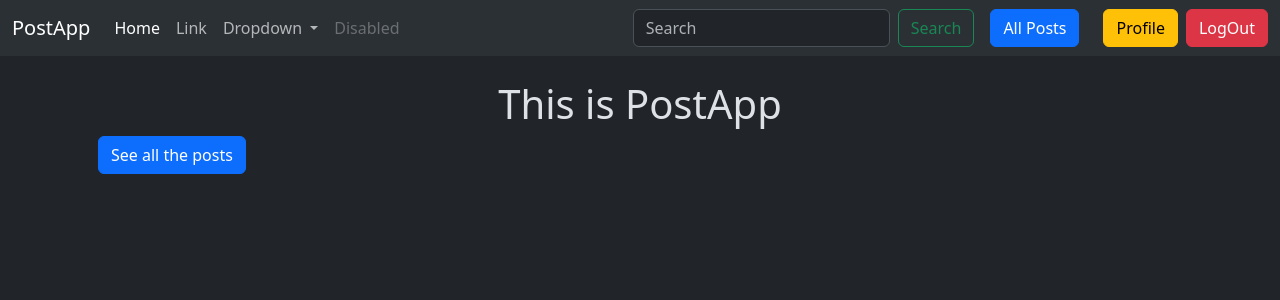
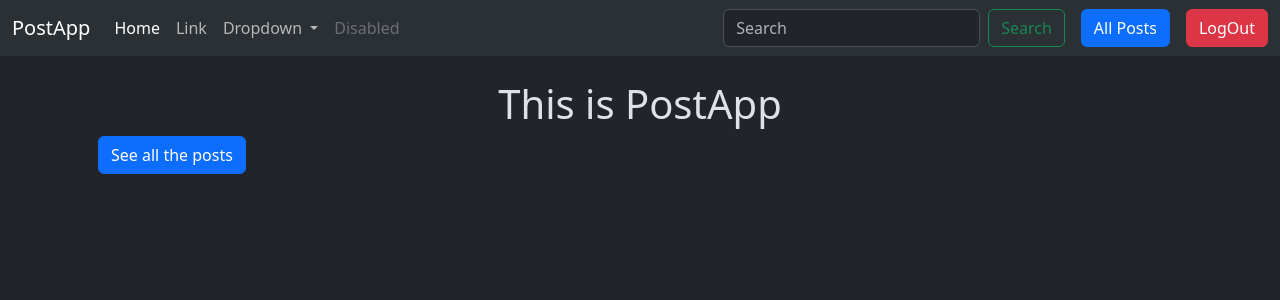
Before and after one commit to Asfii-115/Django-Practice-Site, a Django app: page / in a window 1280 px wide. Shown: the top 300 px of the page. Run offline with Django 4.2, Linux system fonts and the light colour scheme; a user stored in the database is signed in.

Commit message:
minor changes

```diff
--- a/postapp/post/templates/layout.html
+++ b/postapp/post/templates/layout.html
@@ -13,11 +13,19 @@
     />
     <title>{% block title %}PostApp{% endblock %}</title>
   </head>
-  <body >
+  <body>
     <nav class="navbar navbar-expand-lg bg-body-tertiary">
       <div class="container-fluid">
         <a class="navbar-brand" href="{% url 'post_list' %}">PostApp</a>
-        <button class="navbar-toggler" type="button" data-bs-toggle="collapse" data-bs-target="#navbarSupportedContent" aria-controls="navbarSupportedContent" aria-expanded="false" aria-label="Toggle navigation">
+        <button
+          class="navbar-toggler"
+          type="button"
+          data-bs-toggle="collapse"
+          data-bs-target="#navbarSupportedContent"
+          aria-controls="navbarSupportedContent"
+          aria-expanded="false"
+          aria-label="Toggle navigation"
+        >
           <span class="navbar-toggler-icon"></span>
         </button>
         <div class="collapse navbar-collapse" id="navbarSupportedContent">
@@ -29,14 +37,22 @@
               <a class="nav-link" href="#">Link</a>
             </li>
             <li class="nav-item dropdown">
-              <a class="nav-link dropdown-toggle" href="#" role="button" data-bs-toggle="dropdown" aria-expanded="false">
+              <a
+                class="nav-link dropdown-toggle"
+                href="#"
+                role="button"
+                data-bs-toggle="dropdown"
+                aria-expanded="false"
+              >
                 Dropdown
               </a>
               <ul class="dropdown-menu">
                 <li><a class="dropdown-item" href="#">Action</a></li>
                 <li><a class="dropdown-item" href="#">Another action</a></li>
-                <li><hr class="dropdown-divider"></li>
-                <li><a class="dropdown-item" href="#">Something else here</a></li>
+                <li><hr class="dropdown-divider" /></li>
+                <li>
+                  <a class="dropdown-item" href="#">Something else here</a>
+                </li>
               </ul>
             </li>
             <li class="nav-item">
@@ -44,21 +60,30 @@
             </li>
           </ul>
           <form class="d-flex" role="search">
-            <input class="form-control me-2" type="search" placeholder="Search" aria-label="Search">
-            <button class="btn btn-outline-success" type="submit">Search</button>
+            <input
+              class="form-control me-2"
+              type="search"
+              placeholder="Search"
+              aria-label="Search"
+            />
+            <button class="btn btn-outline-success" type="submit">
+              Search
+            </button>
           </form>
-          <a href="{% url 'post_list' %}" class="btn btn-primary mx-3"> All Posts</a>
+          <a href="{% url 'post_list' %}" class="btn btn-primary mx-3">
+            All Posts</a
+          >
           {% if user.is_authenticated %}
-          <a href="{% url 'profile' %}" class="btn btn-warning mx-2">Profile</a>
-            <form action="{% url 'logout' %}" method="post">
-              {% csrf_token %}
-              <button class="btn btn-danger" type="submit">LogOut</button>
-            </form>
+          <form action="{% url 'logout' %}" method="post">
+            {% csrf_token %}
+            <button class="btn btn-danger" type="submit">LogOut</button>
+          </form>
           {% else %}
-            <a href="{% url 'login' %}" class="btn btn-success mx-2">Login</a>
-            <a href="{% url 'register' %}" class="btn btn-warning mx-2">Register</a>
+          <a href="{% url 'login' %}" class="btn btn-success mx-2">Login</a>
+          <a href="{% url 'register' %}" class="btn btn-warning mx-2"
+            >Register</a
+          >
           {% endif %}
-
         </div>
       </div>
     </nav>
--- a/postapp/post/urls.py
+++ b/postapp/post/urls.py
@@ -7,5 +7,4 @@ urlpatterns = [
     path('<int:post_id>/delete/', views.post_delete, name='post_delete'),
     path('create/', views.post_create, name='post_create'),
     path('register/', views.register, name='register'),
-    path('profile/', views.profile, name='profile'),
 ]
--- a/postapp/post/views.py
+++ b/postapp/post/views.py
@@ -1,6 +1,6 @@
 from django.shortcuts import render, redirect
-from .models import Post, Profile
-from .forms import PostForm, UserRegistrationForm, ProfileForm
+from .models import Post
+from .forms import PostForm, UserRegistrationForm
 from django.shortcuts import get_object_or_404
 from django.contrib.auth.decorators import login_required
 from django.contrib.auth import login
@@ -66,14 +66,3 @@ def register(request):
   else:
     form = UserRegistrationForm()
     return render(request, 'register.html', {'form': form})
-
-def profile(request):
-  if request.method == 'POST':
-    form = ProfileForm(request.POST, request.FILES)
-    if form.is_valid():
-      profile = form.save(commit=False)
-      profile.save()
-      return redirect('profile')
-  else:
-    form = ProfileForm()
-  return render(request, 'profile.html', {'form':form})
--- a/postapp/postapp/settings.py
+++ b/postapp/postapp/settings.py
@@ -132,4 +132,4 @@ STATICFILES_DIRS = [os.path.join(BASE_DIR, 'static')]
 LOGIN_URL = 'accounts/login'
 
 LOGIN_REDIRECT_URL = '/post/'
-LOGOUT_REDIRECT_URL = '/post/'
+LOGOUT_REDIRECT_URL = '/'
```
Also changed, not shown: postapp/post/forms.py (+1 -6 lines), postapp/post/models.py (+0 -11 lines), postapp/db.sqlite3.
